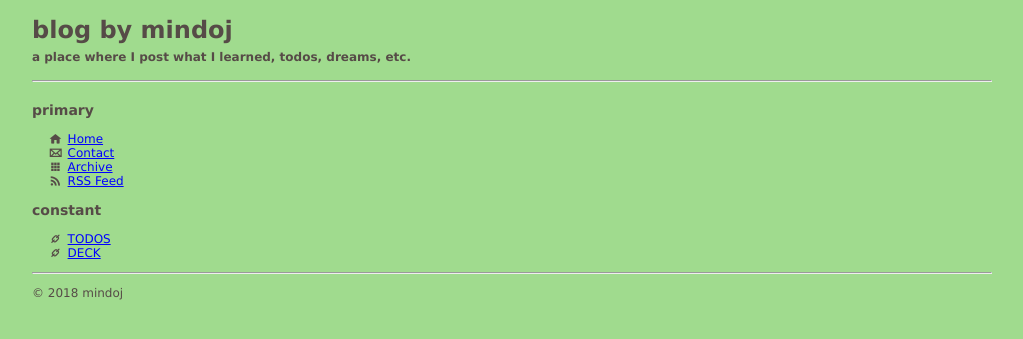
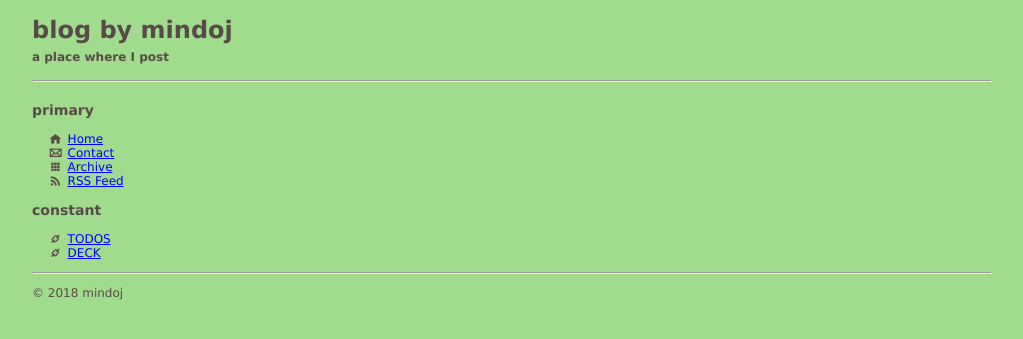
Before and after one commit to mindoj/mindoj.github.io, a Jekyll site: the page built from index.html, in a window 1280 px wide. Shown: the top 339 px of the page, without its empty margins (26-1049 px from the left). Built offline with Jekyll 4.4.1, drawn with Linux system fonts in a browser that asks for light colours.

Commit message:
Update _config.yml

```diff
--- a/_config.yml
+++ b/_config.yml
@@ -2,7 +2,7 @@
 name: mindoj
 
 # Short description (goes below the title; it will also be used in the RSS feed)
-description:  a place where I post what I learned, todos, dreams, etc.
+description:  a place where I post
 #The author of this blog loves the triple combo dish consisting of fermented skate, steamed pork and well-ripened kimchi.
 
 # Your name, as you want it to appear underneath each post and in the footer
```
